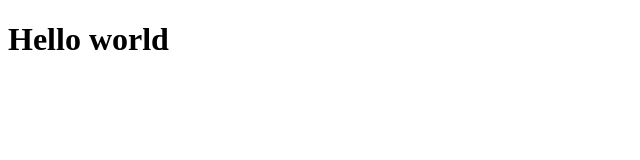
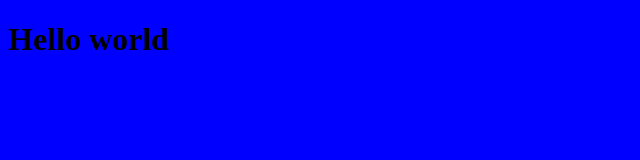
Before and after one commit to scinceg/-_2, a plain HTML site: page index.html in a window 1280 px wide. Shown: the whole page, without its empty margins (0-640 px from the left). Drawn offline with Linux system fonts and the light colour scheme.

Commit message:
add style.css

```diff
--- a/index.html
+++ b/index.html
@@ -5,6 +5,7 @@
     <meta http-equiv="X-UA-Compatible" content="IE=edge">
     <meta name="viewport" content="width=device-width, initial-scale=1.0">
     <title>Document</title>
+    <link rel="stylesheet" href="./style.css">
 </head>
 <body>
     <h1>Hello world</h1>
--- /dev/null
+++ b/style.css
@@ -0,0 +1,3 @@
+body {
+    background-color: blue
+}
```
